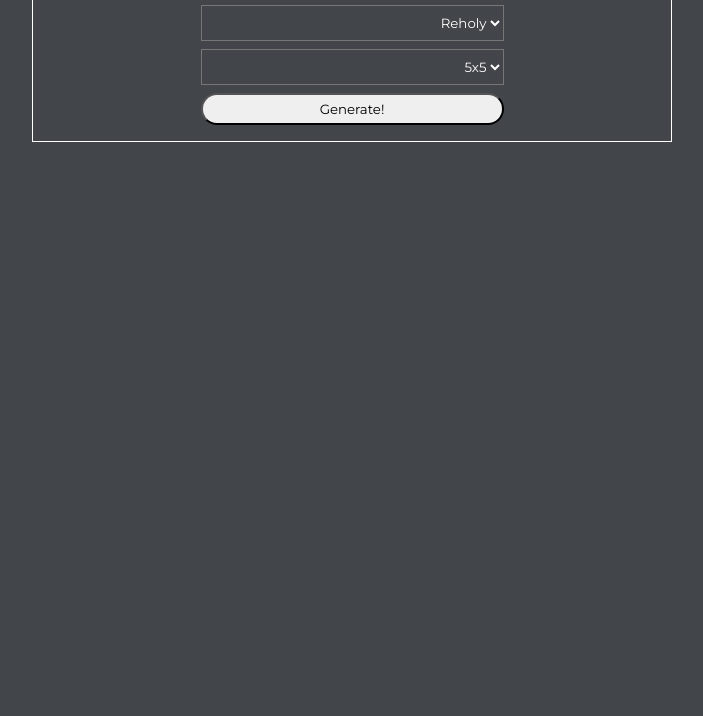
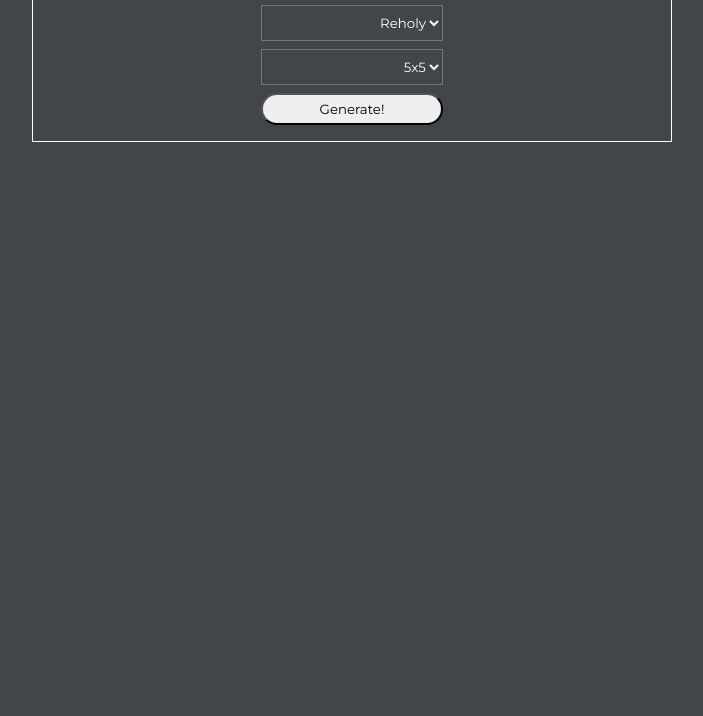
Before and after one commit to tsdmCode/bingo, a plain HTML site: page index.html in a window 1280 px wide. Shown: the part 84-800 px from the top of the page, without its empty margins (288-991 px from the left). Drawn offline with Linux system fonts and the light colour scheme.

Commit message:
Remove DOM listener and add CSS

```diff
--- a/assets/css/styles.css
+++ b/assets/css/styles.css
@@ -42,7 +42,7 @@ button:focus {
 
 select,
 button {
-  width: 50%;
+  width: 30%;
   font-family: montserrat, sans-serif;
 }
 
--- a/assets/js/index.js
+++ b/assets/js/index.js
@@ -4,7 +4,6 @@ import { sets } from './arrays.js';
 const field = document.getElementById('field');
 const generateBtn = document.getElementById('generate-btn');
 
-document.addEventListener('DOMContentLoaded', () => {
 const selection = document.getElementById('selection');
 
 sets.forEach((set, index) => {
@@ -14,7 +13,6 @@ document.addEventListener('DOMContentLoaded', () => {
     option.textContent = set.name;
     selection.appendChild(option);
   }
-  });
 });
 
 generateBtn.addEventListener('click', () => {
```
Lines whose indentation alone changed are shown as unchanged.
